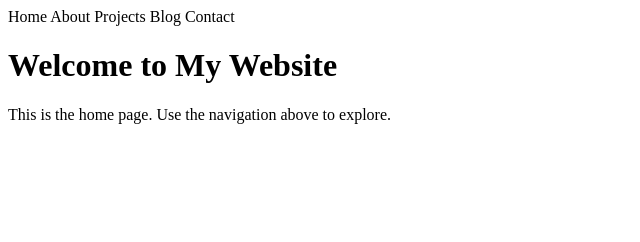
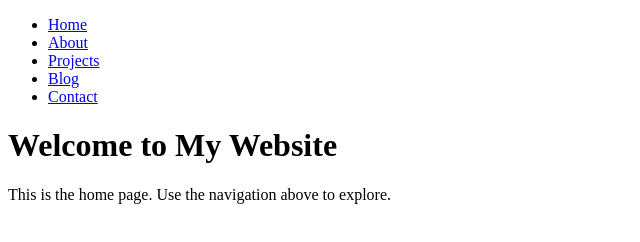
Before and after one commit to angularWorkshop/html_lessons, a plain HTML site: page index.html in a window 1280 px wide. Shown: the whole page, without its empty margins (0-640 px from the left). Drawn offline with Linux system fonts and the light colour scheme.

Commit message:
answer: topic 05, exercise 02 — nav menu solution

```diff
--- a/index.html
+++ b/index.html
@@ -7,18 +7,15 @@
 </head>
 <body>
 
-  <!-- TODO 1: Convert this into a proper <nav> element.
-       Add aria-label="Main navigation".
-       Convert the text items into <ul> > <li> > <a> structure.
-       The current page is "Home" — add aria-current="page" to that link. -->
-
-  <div>
-    Home
-    About
-    Projects
-    Blog
-    Contact
-  </div>
+  <nav aria-label="Main navigation">
+    <ul>
+      <li><a href="/" aria-current="page">Home</a></li>
+      <li><a href="/about.html">About</a></li>
+      <li><a href="/projects.html">Projects</a></li>
+      <li><a href="/blog.html">Blog</a></li>
+      <li><a href="/contact.html">Contact</a></li>
+    </ul>
+  </nav>
 
   <main>
     <h1>Welcome to My Website</h1>
```
Also changed, not shown: README.md.
